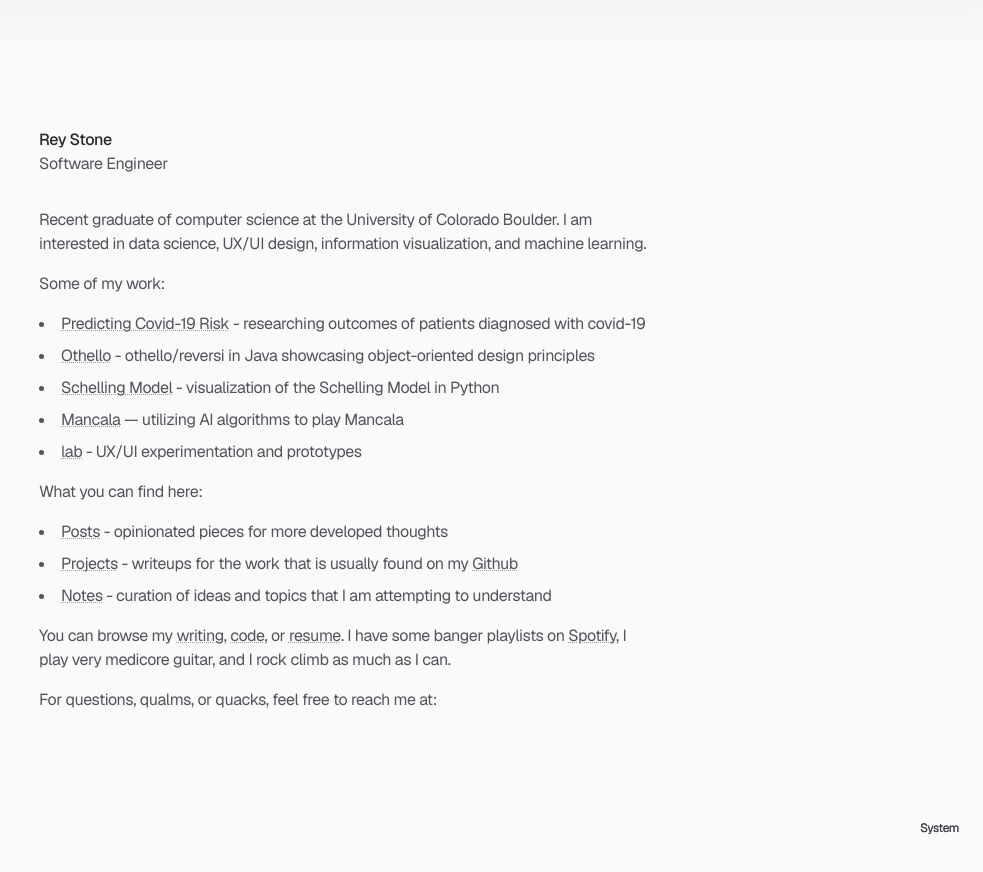
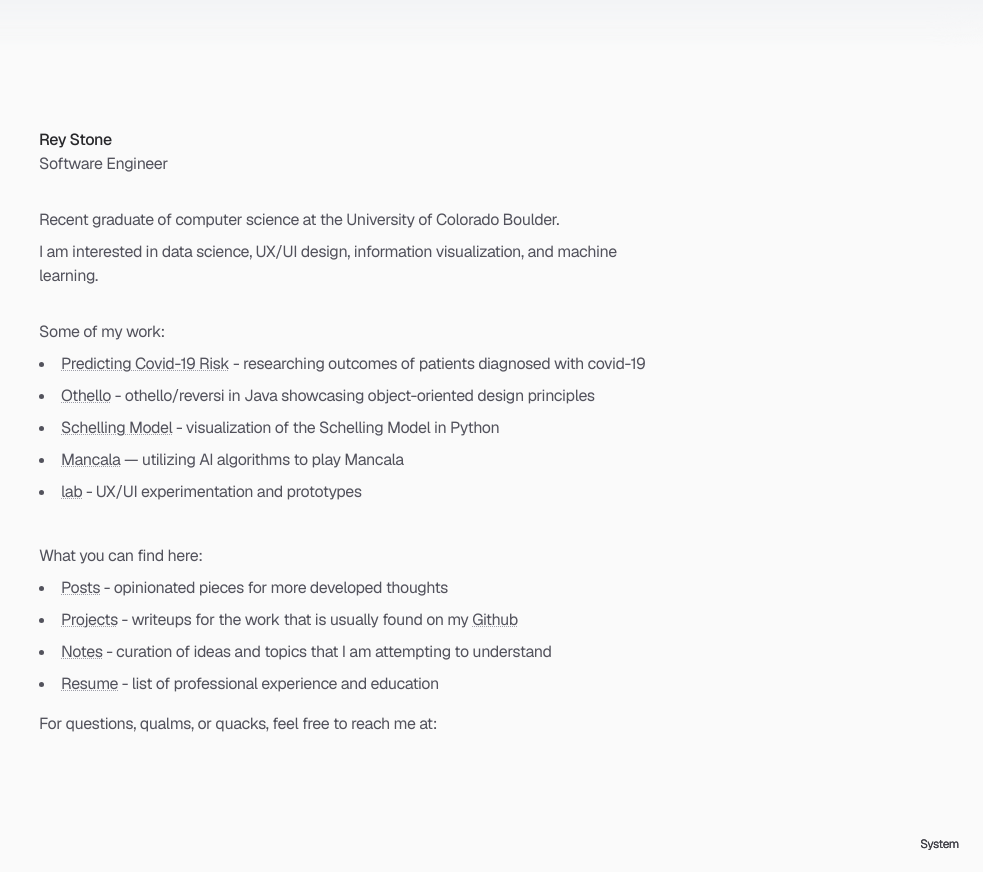
Before and after one commit to exkcd/web, a Next.js app: page / in a window 1280 px wide. Shown: the whole page, without its empty margins (297-1280 px from the left). Built offline with nearby package versions, Linux system fonts and the light colour scheme.

Commit message:
style changes

```diff
--- a/components/content-list.tsx
+++ b/components/content-list.tsx
@@ -24,8 +24,7 @@ export function ContentList({ posts, basePath, title }: Props) {
 
   return (
     <main className="mx-auto flex w-full flex-1 flex-col dark:text-white">
-      <h1 className="font-semibold text-xl mb-4">{title}</h1>
-
+      <h1 className="font-semibold text-zinc-800 dark:text-zinc-300 mb-2">{title}</h1>
       {/* Tag filter bar */}
       {allTags.length > 0 && (
         <div className="flex flex-wrap gap-2 mb-4">
@@ -36,7 +35,7 @@ export function ContentList({ posts, basePath, title }: Props) {
               className={`text-xs px-2 py-1 rounded-full transition-colors duration-200 ${
                 activeTag === tag
                   ? "bg-zinc-800 text-zinc-50 dark:bg-zinc-100 dark:text-zinc-900"
-                  : "bg-zinc-100 text-zinc-500 hover:bg-zinc-200 dark:bg-zinc-800 dark:text-zinc-400 dark:hover:bg-zinc-700"
+                  : "bg-zinc-100 text-zinc-600 hover:bg-zinc-200 dark:bg-zinc-800 dark:text-zinc-300 dark:hover:bg-zinc-700"
               }`}
             >
               {tag}
--- a/components/mdx-components.tsx
+++ b/components/mdx-components.tsx
@@ -42,7 +42,7 @@ export const mdxComponents: MDXComponents = {
   RefLink,
   a: CustomLink,
   p: ({ children }: ComponentPropsWithoutRef<"p">) => (
-    <p className="mb-4 text-zinc-600 dark:text-zinc-400">{children}</p>
+    <p className="mb-2 text-zinc-600 dark:text-zinc-400">{children}</p>
   ),
   ul: ({ children }: ComponentPropsWithoutRef<"ul">) => (
     <ul className="paragraph mb-4 list-inside list-disc space-y-1">{children}</ul>
--- a/content/home.mdx
+++ b/content/home.mdx
@@ -1,4 +1,8 @@
-Recent graduate of computer science at the University of Colorado Boulder. I am interested in data science, UX/UI design, information visualization, and machine learning.
+Recent graduate of computer science at the University of Colorado Boulder.
+
+I am interested in data science, UX/UI design, information visualization, and machine learning.
+
+<br />
 
 Some of my work:
 
@@ -8,13 +12,13 @@ Some of my work:
 - [Mancala](https://github.com/exkcd/csci-3202-final-project) — utilizing AI algorithms to play Mancala
 - [lab](https://exkcd.com) - UX/UI experimentation and prototypes
 
+<br />
+
 What you can find here:
 
 - [Posts](/posts) - opinionated pieces for more developed thoughts
 - [Projects](/projects) - writeups for the work that is usually found on my [Github](https://github.com/exkcd)
 - [Notes](/notes) - curation of ideas and topics that I am attempting to understand
-
-You can browse my [writing](/posts), [code](https://github.com/exkcd), or [resume](/resume).
-I have some banger playlists on [Spotify](https://open.spotify.com/user/31bkgziwc7thfuqrh22pmhhilcre), I play very medicore guitar, and I rock climb as much as I can.
+- [Resume](/resume) - list of professional experience and education
 
 For questions, qualms, or quacks, feel free to reach me at: <TooltipEmail />
```
